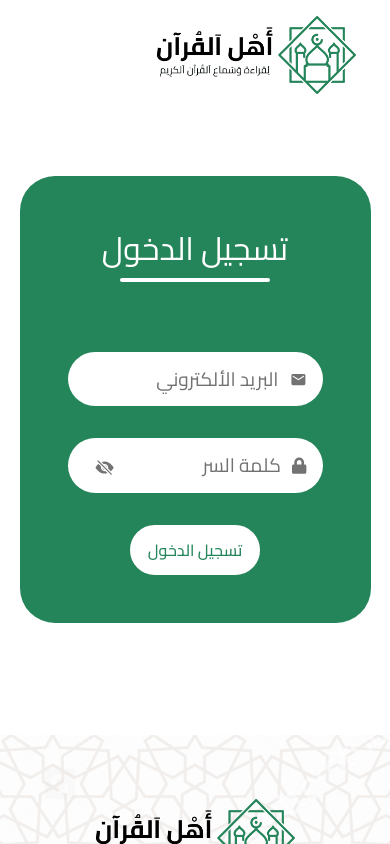
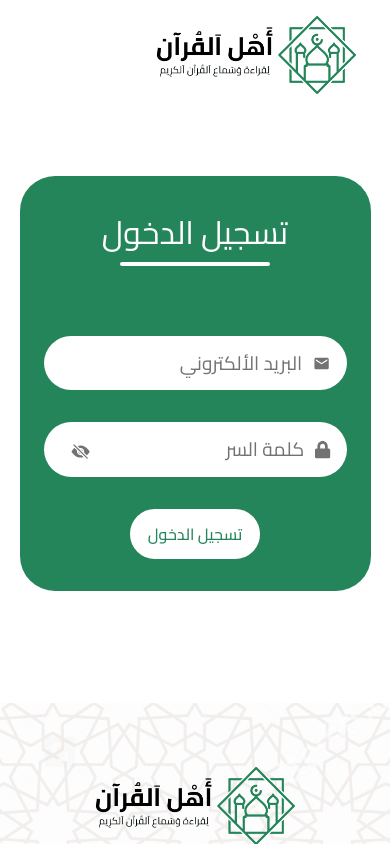
Before and after one commit to AliiMuhammed/Ahel-El-Quran, a React (Create React App) app: page /login in a window 390 px wide. Shown: the top 844 px of the page. Built offline with nearby package versions, Linux system fonts and the light colour scheme; some icons are missing.

Commit message:
Adjust form padding in login section for better user experience
Increased padding in the login form to improve spacing and enhance user
comfort during interaction. This change aims to create a more visually
appealing and user-friendly login interface. No related issues.

```diff
--- a/src/Pages/Authentaction/Login/style/login.css
+++ b/src/Pages/Authentaction/Login/style/login.css
@@ -39,6 +39,7 @@
     .login-section .container .form {
         width: 100%;
         margin-top: 5rem;
+        padding: 2rem 1.5rem;
     }
 }
 
```
